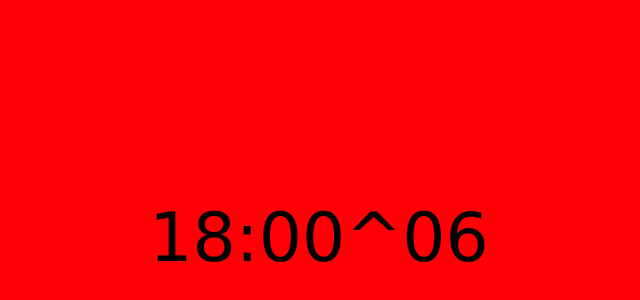
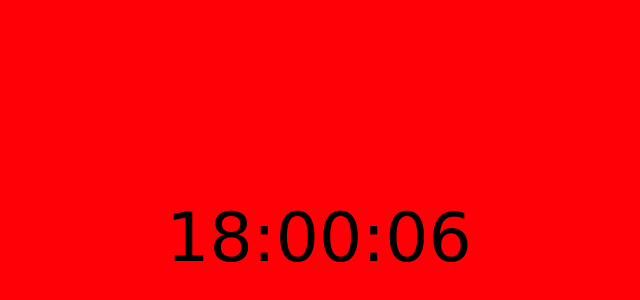
Before and after one commit to Anamaty/Clock, a plain HTML site: page index.html in a window 1280 px wide. Shown: the part 168-468 px from the top of the page, without its empty margins (321-961 px from the left). Drawn offline with Linux system fonts and the light colour scheme; a web font is replaced by a local one.

Commit message:
Update index.html

```diff
--- a/index.html
+++ b/index.html
@@ -61,7 +61,7 @@ if (seconds < 10) {
     hours = '0' + hours;
   }
 
-var clockFace = hours + ':' + minutes + '^' + seconds;
+var clockFace = hours + ':' + minutes + ':' + seconds;
    var hexColor = '#' + 'ff' + minutes + seconds;
 document.getElementById('clock').innerHTML = clockFace;
   document.body.style.background = hexColor;
```
